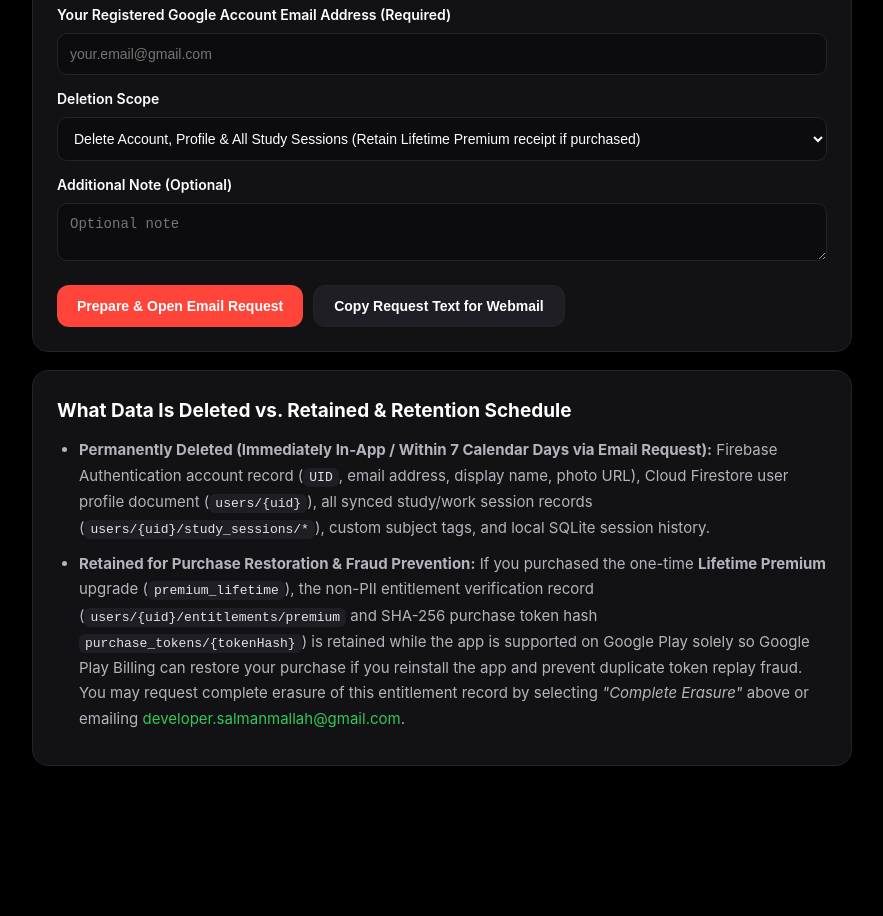
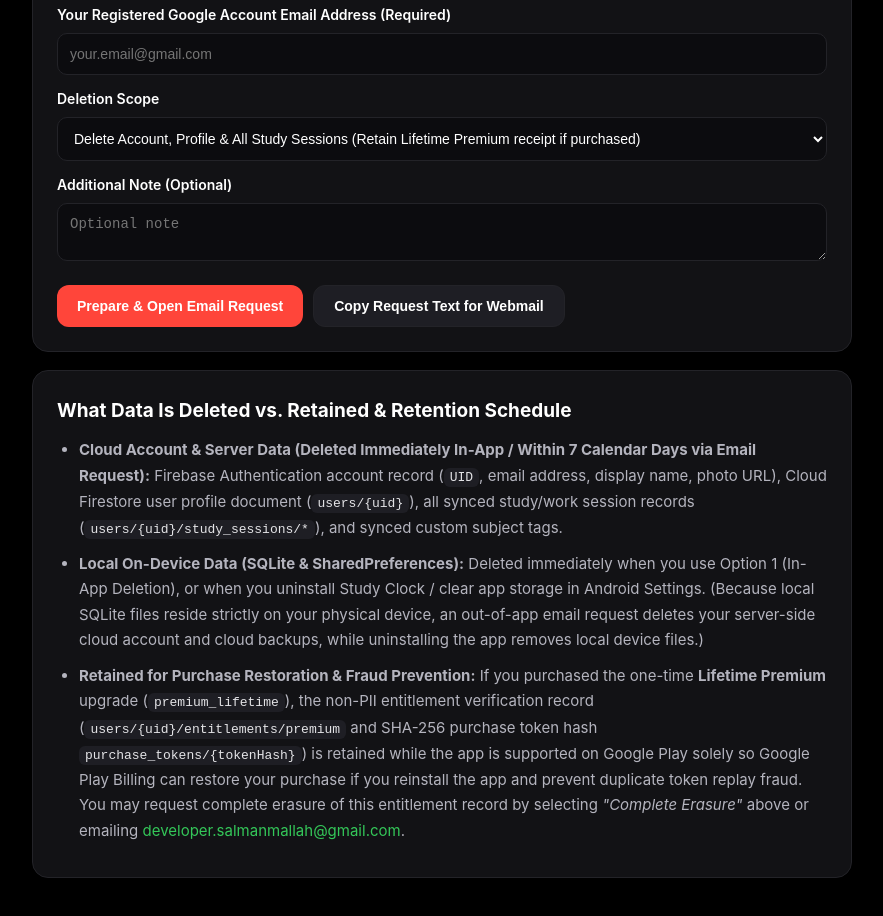
Before and after one commit to salmanmallah/salmanmallah.github.io, a plain HTML site: page delete-account.html in a window 1280 px wide. Shown: the part 878-1794 px from the top of the page, without its empty margins (198-1081 px from the left). Before the commit the page ends 1698 px from the top, so only its background shows below. Drawn offline with Linux system fonts and the light colour scheme.

Commit message:
fix(delete-account): distinguish cloud server deletion vs on-device SQLite deletion

```diff
--- a/delete-account.html
+++ b/delete-account.html
@@ -91,7 +91,8 @@
     <div class="card">
       <h2>What Data Is Deleted vs. Retained &amp; Retention Schedule</h2>
       <ul>
-        <li><strong>Permanently Deleted (Immediately In-App / Within 7 Calendar Days via Email Request):</strong> Firebase Authentication account record (<code>UID</code>, email address, display name, photo URL), Cloud Firestore user profile document (<code>users/{uid}</code>), all synced study/work session records (<code>users/{uid}/study_sessions/*</code>), custom subject tags, and local SQLite session history.</li>
+        <li><strong>Cloud Account &amp; Server Data (Deleted Immediately In-App / Within 7 Calendar Days via Email Request):</strong> Firebase Authentication account record (<code>UID</code>, email address, display name, photo URL), Cloud Firestore user profile document (<code>users/{uid}</code>), all synced study/work session records (<code>users/{uid}/study_sessions/*</code>), and synced custom subject tags.</li>
+        <li><strong>Local On-Device Data (SQLite &amp; SharedPreferences):</strong> Deleted immediately when you use Option 1 (In-App Deletion), or when you uninstall Study Clock / clear app storage in Android Settings. (Because local SQLite files reside strictly on your physical device, an out-of-app email request deletes your server-side cloud account and cloud backups, while uninstalling the app removes local device files.)</li>
         <li><strong>Retained for Purchase Restoration &amp; Fraud Prevention:</strong> If you purchased the one-time <strong>Lifetime Premium</strong> upgrade (<code>premium_lifetime</code>), the non-PII entitlement verification record (<code>users/{uid}/entitlements/premium</code> and SHA-256 purchase token hash <code>purchase_tokens/{tokenHash}</code>) is retained while the app is supported on Google Play solely so Google Play Billing can restore your purchase if you reinstall the app and prevent duplicate token replay fraud. You may request complete erasure of this entitlement record by selecting <em>"Complete Erasure"</em> above or emailing <a href="mailto:developer.salmanmallah@gmail.com">developer.salmanmallah@gmail.com</a>.</li>
       </ul>
     </div>
```
